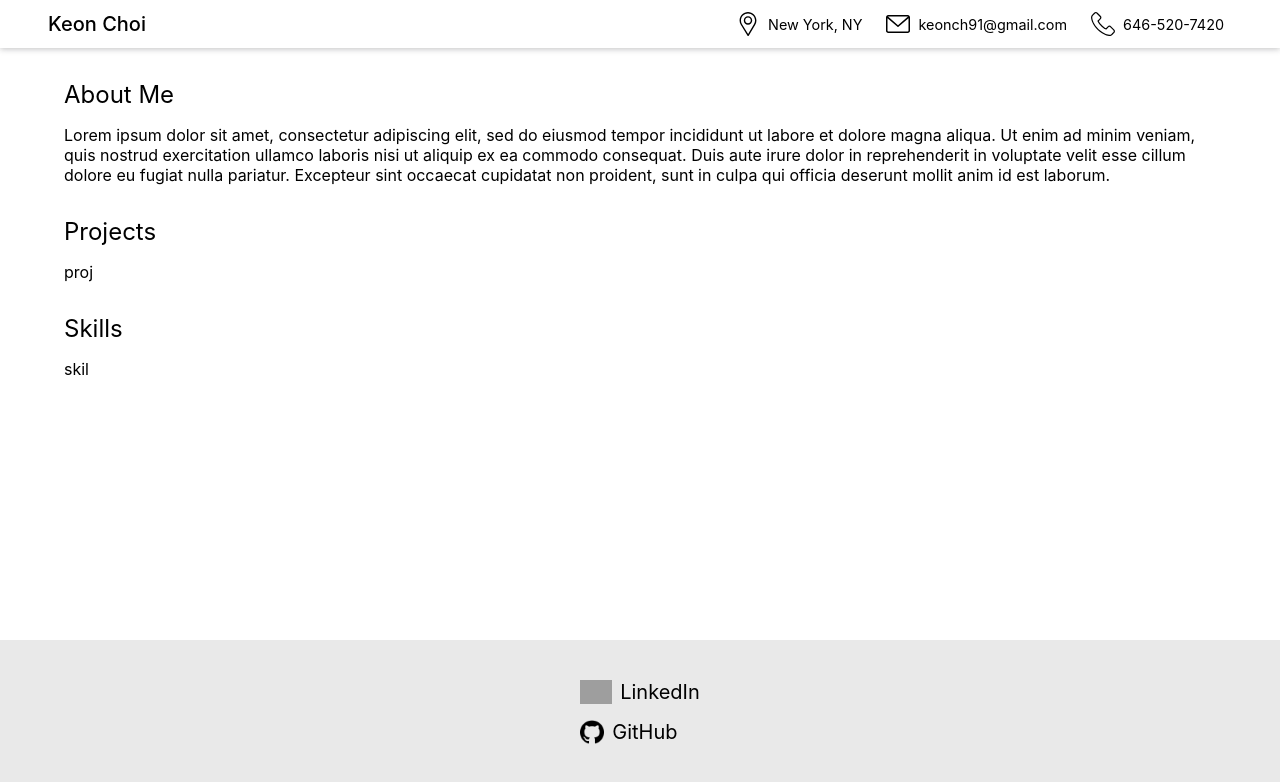
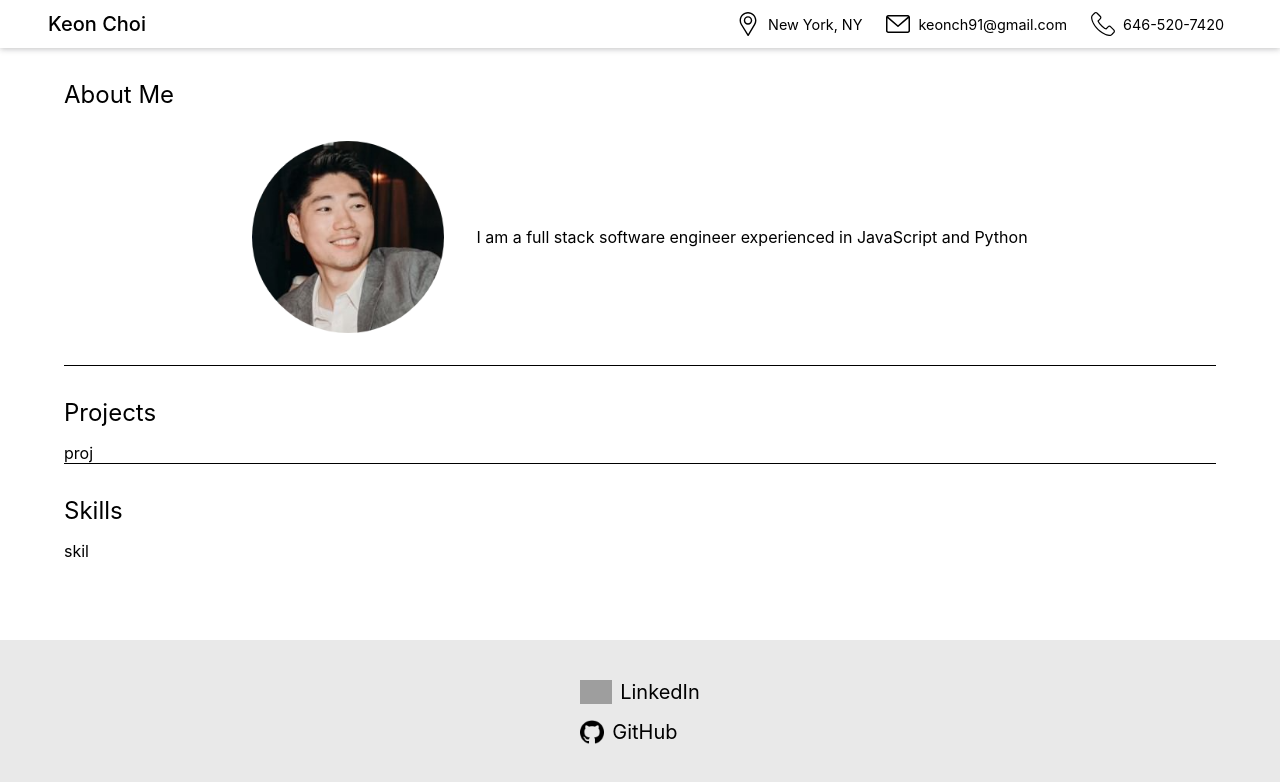
Before and after one commit to keonch/keonch.github.io, a React (Create React App) app: page / in a window 1280 px wide. Shown: the top 782 px of the page. Built offline with nearby package versions, Linux system fonts and the light colour scheme; grey boxes are pictures that could not be loaded.

Commit message:
create aboutme section

```diff
--- /dev/null
+++ b/src/assets/documents/summary.js
@@ -0,0 +1 @@
+export const summary = "I am a full stack software engineer experienced in JavaScript and Python"
--- a/src/assets/stylesheets/AboutMe.css
+++ b/src/assets/stylesheets/AboutMe.css
@@ -1,2 +1,13 @@
 .AboutMe {
+    display: flex;
+    flex-flow: row nowrap;
+    align-items: center;
+    justify-content: center;
+    padding: 1rem 0 2rem 0;
+    border-bottom: solid 1px black;
 }
+
+.me {
+    height: 12rem;
+    margin-right: 2rem;
+}
--- a/src/assets/stylesheets/Projects.css
+++ b/src/assets/stylesheets/Projects.css
@@ -1,2 +1,3 @@
 .Projects {
+    border-bottom: solid 1px black;
 }
--- a/src/components/AboutMe.js
+++ b/src/components/AboutMe.js
@@ -1,12 +1,12 @@
 import '../assets/stylesheets/AboutMe.css';
-// import me from '../assets/images/me.png';
+import me from '../assets/images/me.png';
+import { summary } from '../assets/documents/summary.js'
 
 function AboutMe() {
     return (
         <div className="AboutMe">
-            {/* <img src={me} alt="me"></img> */}
-            <div className="summary">Lorem ipsum dolor sit amet, consectetur adipiscing elit, sed do eiusmod tempor incididunt ut labore et dolore magna aliqua. Ut enim ad minim veniam, quis nostrud exercitation ullamco laboris nisi ut aliquip ex ea commodo consequat. Duis aute irure dolor in reprehenderit in voluptate velit esse cillum dolore eu fugiat nulla pariatur. Excepteur sint occaecat cupidatat non proident, sunt in culpa qui officia deserunt mollit anim id est laborum.
-</div>
+            <img className="me" src={me} alt="me"></img>
+            <div className="summary">{summary}</div>
         </div>
     );
 }
--- a/src/components/Footer.js
+++ b/src/components/Footer.js
@@ -6,11 +6,11 @@ function Footer() {
   return (
     <div className="Footer">
       <div className="links">
-        <a href="https://www.linkedin.com/in/keon-choi/">
+        <a target="_blank" rel="noopener noreferrer" href="https://www.linkedin.com/in/keon-choi/">
           <img src={linkedin} alt="linkedin"></img>
           <div>LinkedIn</div>
         </a>
-        <a href="https://github.com/keonch">
+        <a target="_blank" rel="noopener noreferrer" href="https://github.com/keonch">
           <img src={github} alt="github"></img>
           GitHub
         </a>
```
Also changed, not shown: src/assets/images/me.png (added).
